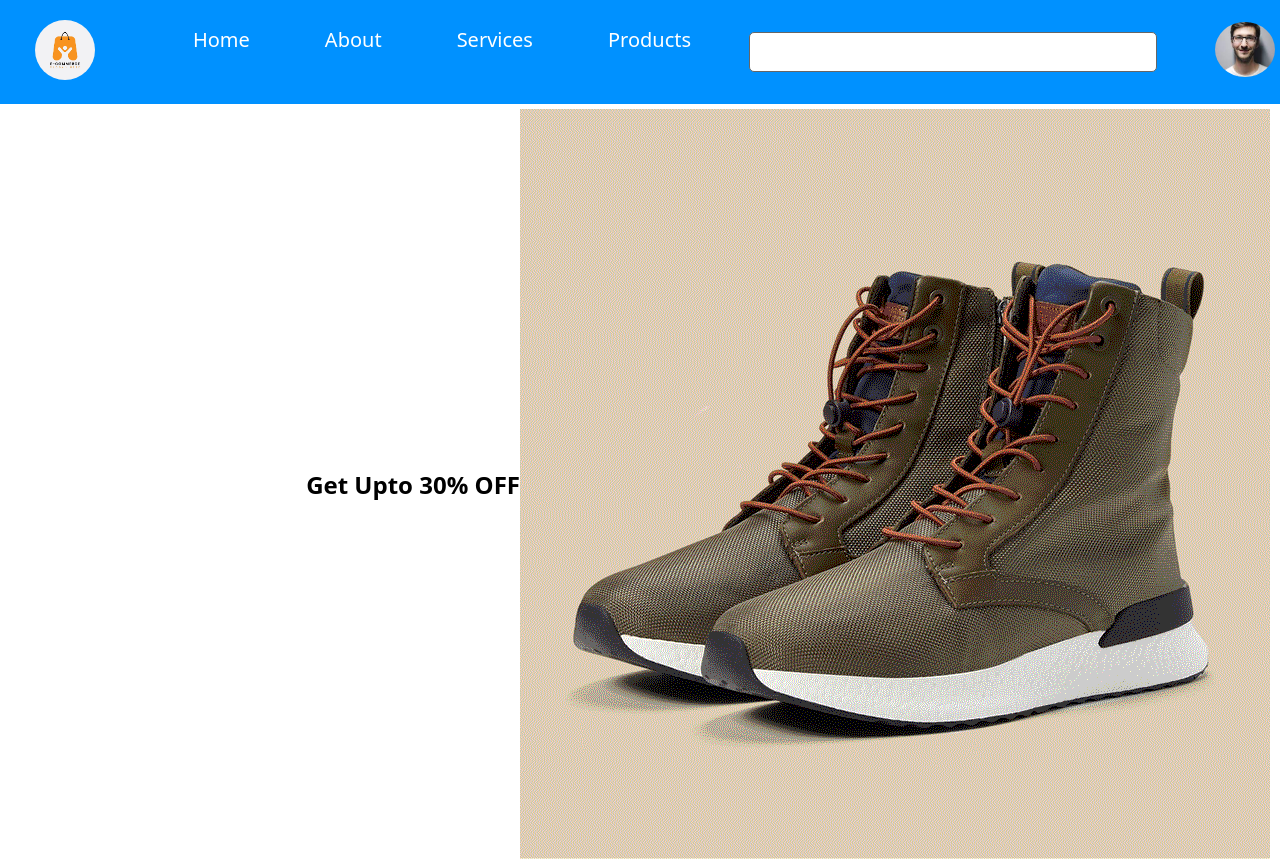
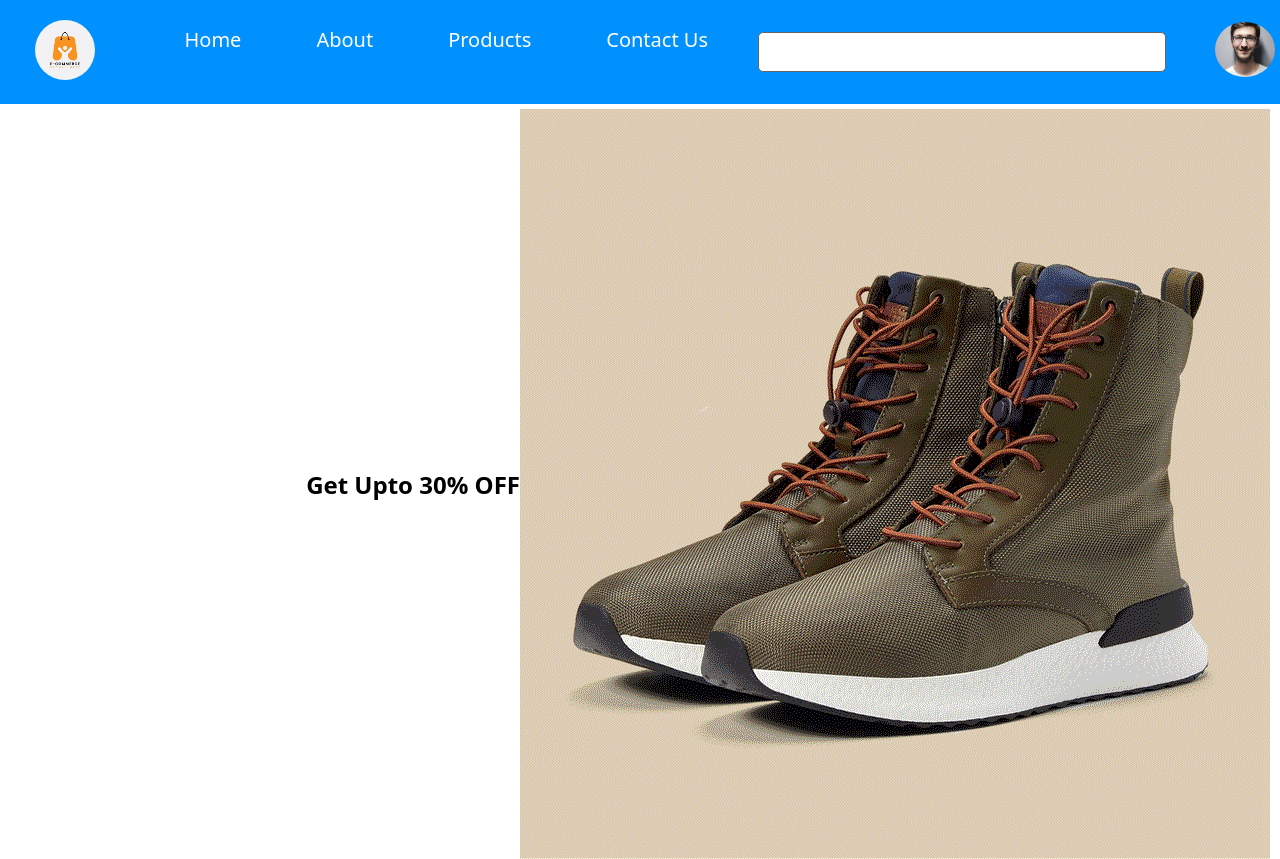
Before and after one commit to Sarmad426/web-design, a plain HTML site: page 2-Website/HTML/home.html in a window 1280 px wide. Shown: the top 859 px of the page. Drawn offline with Linux system fonts and the light colour scheme; files whose address does not match are found by name.

Commit message:
Renamed the folder

```diff
--- a/2-static page/HTML/home.html
+++ b/2-Website/HTML/home.html
@@ -18,9 +18,9 @@
         <div class="nav-menu">
           <ul>
             <li title="Go to Home Page"><a href="/home">Home</a></li>
-            <li title="Go to About Page"><a href="/about">About</a></li>
-            <li title="View Services"><a href="/services">Services</a></li>
-            <li title="View Products"><a href="/products">Products</a></li>
+            <li title="Go to About Page"><a href="about.html">About</a></li>
+            <li title="View Products"><a href="products.html">Products</a></li>
+            <li title="View Services"><a href="">Contact Us</a></li>
           </ul>
         </div>
         <div class="search">
```
Also changed, not shown: 2-Website/CSS/_variables.scss (renamed from 2-static page/CSS/_variables.scss), 2-Website/CSS/home.css (renamed from 2-static page/CSS/home.css), 2-Website/CSS/home.scss (renamed from 2-static page/CSS/home.scss), 2-Website/HTML/about.html (added).
